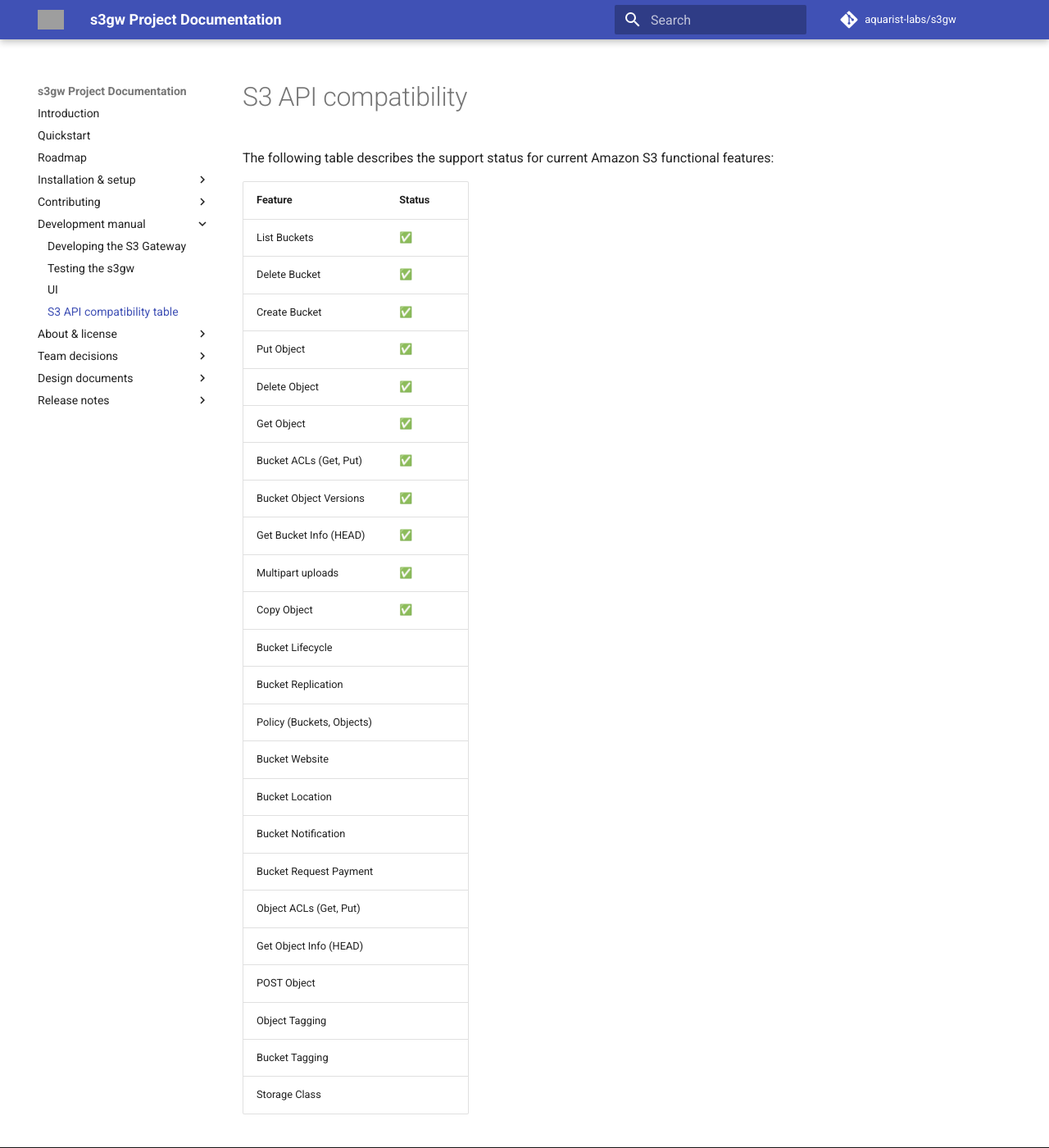
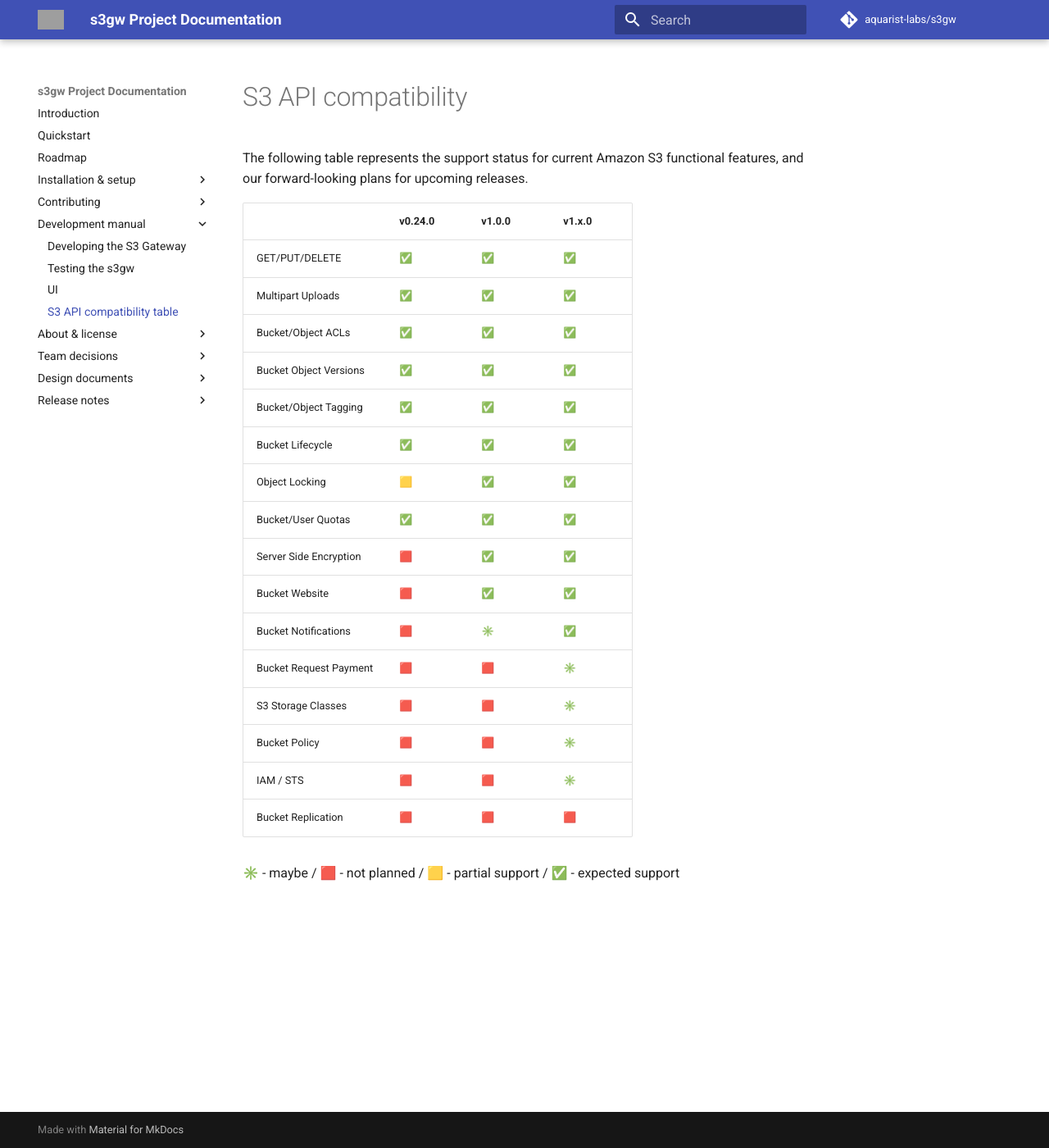
Before and after one commit to s3gw-tech/s3gw, an MkDocs documentation site: the page built from docs/s3-compatibility-table.md, in a window 1280 px wide and 1400 px high. Shown: the whole window at 82% size. Built offline with MkDocs 1.6.1 and Material for MkDocs 9.7.7, drawn with Linux system fonts in a browser that asks for light colours; comment, search, counter and statistics services are not loaded; grey boxes are pictures that could not be loaded.

Commit message:
docs: update compatibility matrix
Signed-off-by: Joao Eduardo Luis <joao@suse.com>

```diff
--- a/docs/s3-compatibility-table.md
+++ b/docs/s3-compatibility-table.md
@@ -1,31 +1,25 @@
 # S3 API compatibility
 
-The following table describes the support status for current Amazon S3
-functional features:
+The following table represents the support status for current Amazon S3
+functional features, and our forward-looking plans for upcoming releases.
 
-| Feature                   | Status |
-| ------------------------- | ------ |
-| List Buckets              | ✅     |
-| Delete Bucket             | ✅     |
-| Create Bucket             | ✅     |
-| Put Object                | ✅     |
-| Delete Object             | ✅     |
-| Get Object                | ✅     |
-| Bucket ACLs (Get, Put)    | ✅     |
-| Bucket Object Versions    | ✅     |
-| Get Bucket Info (HEAD)    | ✅     |
-| Multipart uploads         | ✅     |
-| Copy Object               | ✅     |
-| Bucket Lifecycle          |        |
-| Bucket Replication        |        |
-| Policy (Buckets, Objects) |        |
-| Bucket Website            |        |
-| Bucket Location           |        |
-| Bucket Notification       |        |
-| Bucket Request Payment    |        |
-| Object ACLs (Get, Put)    |        |
-| Get Object Info (HEAD)    |        |
-| POST Object               |        |
-| Object Tagging            |        |
-| Bucket Tagging            |        |
-| Storage Class             |        |
+|                        | v0.24.0 | v1.0.0 | v1.x.0 |
+| ---------------------- | ------- | ------ | ------ |
+| GET/PUT/DELETE         | ✅      | ✅     | ✅     |
+| Multipart Uploads      | ✅      | ✅     | ✅     |
+| Bucket/Object ACLs     | ✅      | ✅     | ✅     |
+| Bucket Object Versions | ✅      | ✅     | ✅     |
+| Bucket/Object Tagging  | ✅      | ✅     | ✅     |
+| Bucket Lifecycle       | ✅      | ✅     | ✅     |
+| Object Locking         | 🟨      | ✅     | ✅     |
+| Bucket/User Quotas     | ✅      | ✅     | ✅     |
+| Server Side Encryption | 🟥      | ✅     | ✅     |
+| Bucket Website         | 🟥      | ✅     | ✅     |
+| Bucket Notifications   | 🟥      | ✳️     | ✅     |
+| Bucket Request Payment | 🟥      | 🟥     | ✳️️    |
+| S3 Storage Classes     | 🟥      | 🟥     | ✳️️    |
+| Bucket Policy          | 🟥      | 🟥️    | ✳️️    |
+| IAM / STS              | 🟥      | 🟥     | ✳️     |
+| Bucket Replication     | 🟥      | 🟥     | 🟥     |
+
+✳️ - maybe / 🟥 - not planned / 🟨 - partial support / ✅ - expected support
```
